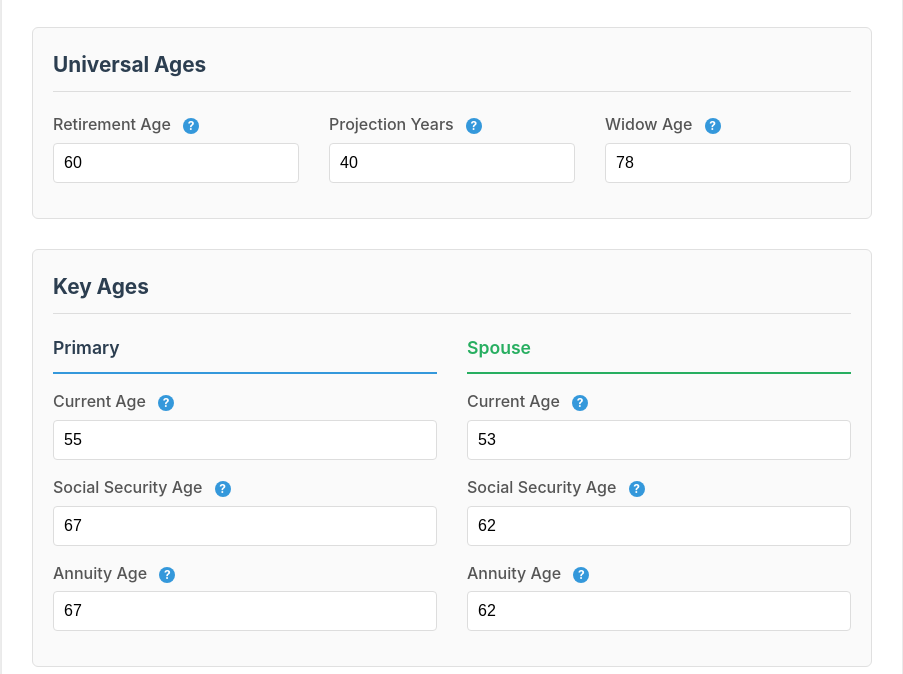
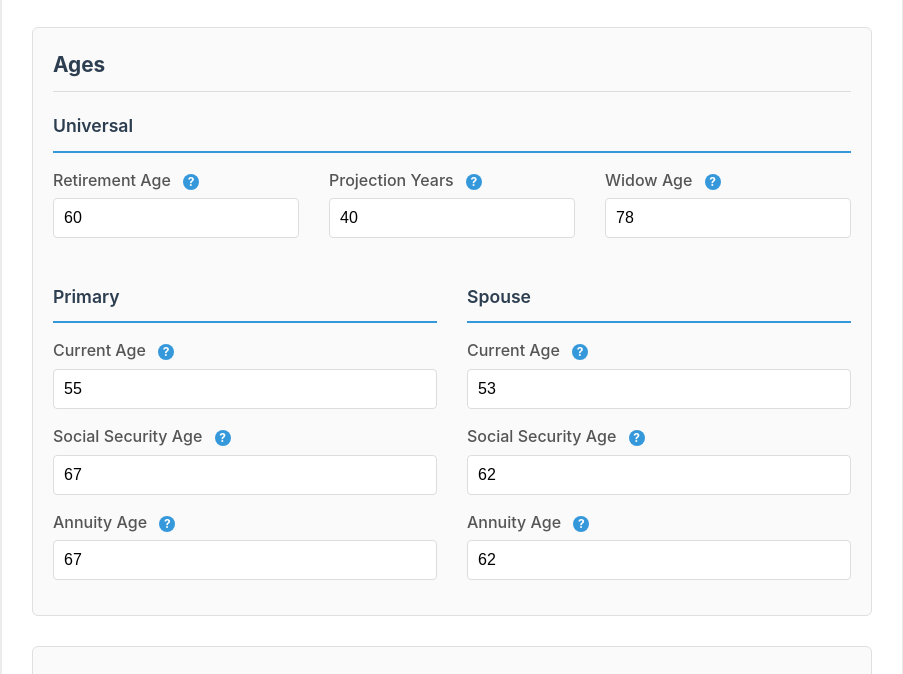
Before and after one commit to jdratlif/rpt, a plain HTML site: page index.html in a window 1280 px wide. Shown: the part 126-800 px from the top of the page, without its empty margins (188-1091 px from the left). Drawn offline with Linux system fonts and the light colour scheme.

Commit message:
merge ages sections

```diff
--- a/index.html
+++ b/index.html
@@ -84,17 +84,11 @@
             color: #2c3e50;
             margin-bottom: 15px;
             padding-bottom: 10px;
-            border-bottom: 2px solid #ddd;
+            border-bottom: 2px solid #3498db;
         }
 
-        .top-person-column.primary .person-title {
-            border-bottom-color: #3498db;
-            color: #2c3e50;
-        }
-
-        .top-person-column.spouse .person-title {
-            border-bottom-color: #27ae60;
-            color: #27ae60;
+        .ages-universal {
+            margin-bottom: 30px;
         }
 
         .input-group {
@@ -221,9 +215,11 @@
     <div class="container">
         <h1>Retirement Projection Tool</h1>
 
-        <!-- Universal Ages Section -->
-        <section class="top-section" id="universal-section">
-            <h2 class="section-title">Universal Ages</h2>
+        <!-- Ages Section -->
+        <section class="top-section" id="ages-section">
+            <h2 class="section-title">Ages</h2>
+            <div class="top-person-column universal ages-universal">
+                <h3 class="person-title">Universal</h3>
                 <div class="top-input-grid horizontal">
                     <div class="input-group">
                         <label for="retirement-age">Retirement Age
@@ -257,11 +253,7 @@
                             placeholder="e.g., 85" />
                     </div>
                 </div>
-        </section>
-
-        <!-- Key Ages Section -->
-        <section class="top-section" id="top-section">
-            <h2 class="section-title">Key Ages</h2>
+            </div>
             <div class="top-input-grid">
                 <div class="top-person-column primary">
                     <h3 class="person-title">Primary</h3>
```
Lines whose indentation alone changed are shown as unchanged.
